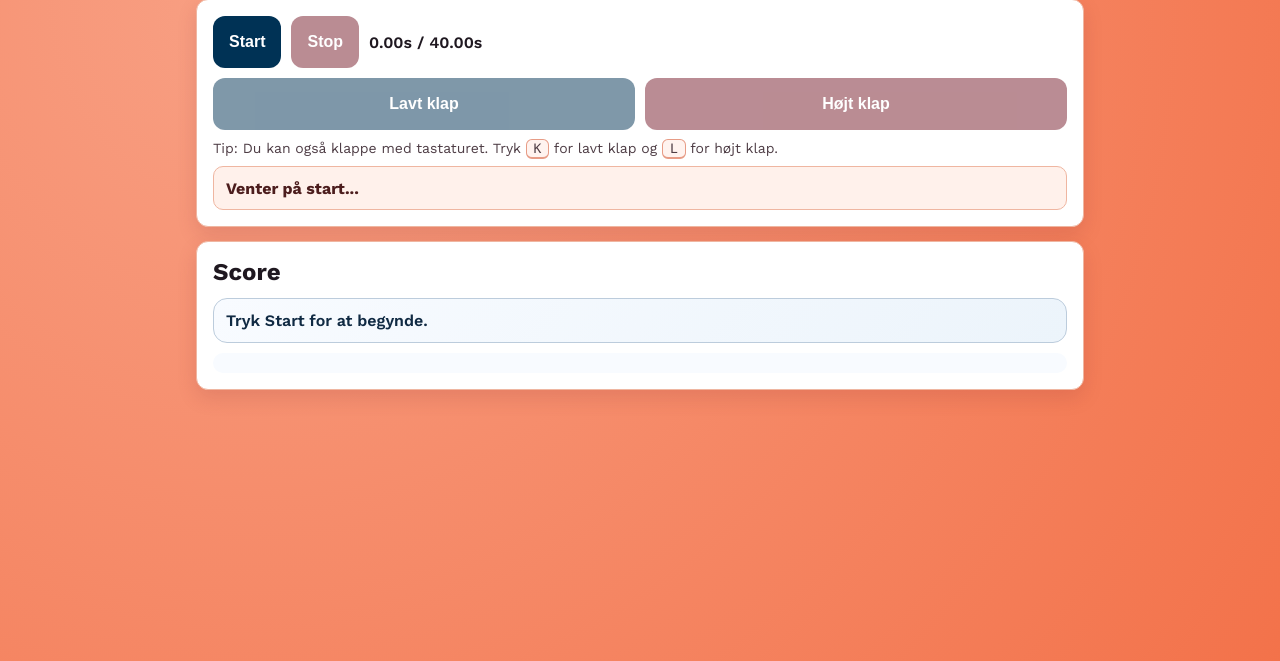
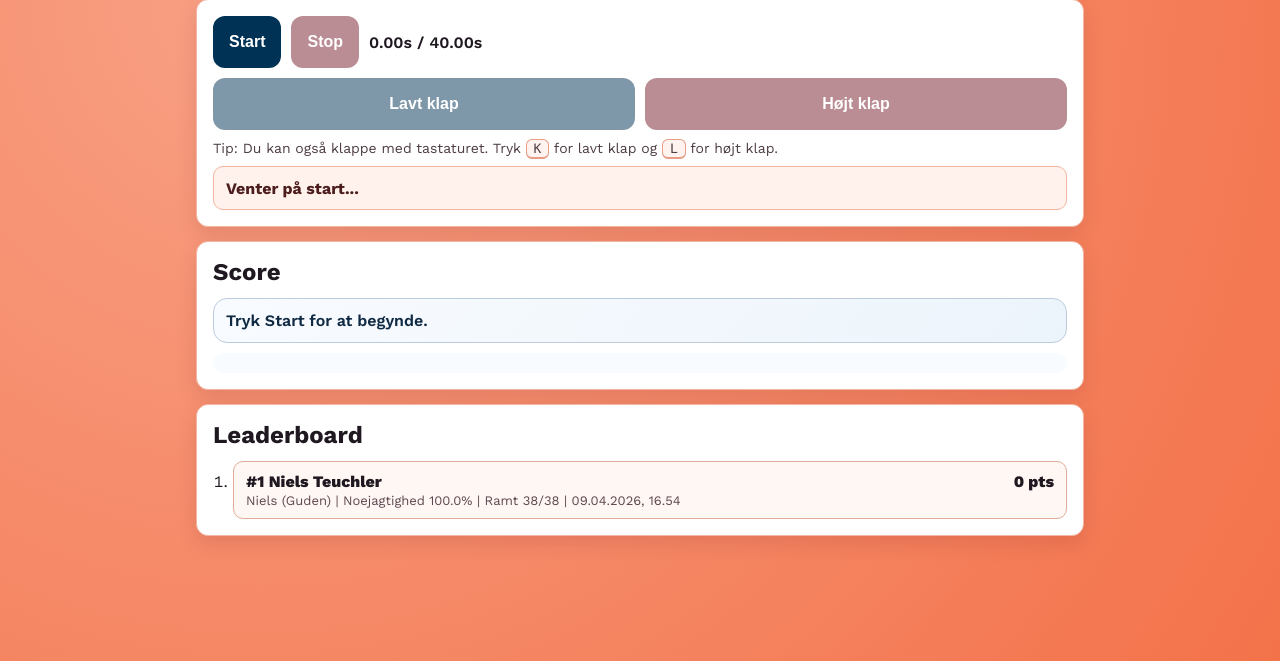
Before and after one commit to nteuchler/De3Sidste, a Flask app: page / in a window 1280 px wide. Shown: the part 163-824 px from the top of the page. Run offline with Flask 3, Linux system fonts and the light colour scheme.

Commit message:
added scoreboard

```diff
--- a/app.py
+++ b/app.py
@@ -1,11 +1,22 @@
 from pathlib import Path
+import json
 import os
+from threading import Lock
+import time
 from flask import Flask, render_template, send_from_directory, jsonify, request
 
 app = Flask(__name__)
 
 AUDIO_FILENAME = "I Want To Hold Your Hand.mp3"
 PLAY_DURATION_SECONDS = 40
+MAX_LEADERBOARD_ENTRIES = 10
+
+_leaderboard_lock = Lock()
+_leaderboard_file_env = os.environ.get("LEADERBOARD_FILE_PATH", "")
+if _leaderboard_file_env:
+    LEADERBOARD_FILE_PATH = Path(_leaderboard_file_env)
+else:
+    LEADERBOARD_FILE_PATH = Path(app.root_path) / "data" / "leaderboard.json"
 
 # Backend timing configuration.
 CLAP_KEY_BINDINGS = {
@@ -114,6 +125,64 @@ def rank_from_accuracy(accuracy: float) -> str:
     return "Niels (Guden)"
 
 
+def _safe_number(value, default=0.0) -> float:
+    try:
+        return float(value)
+    except (TypeError, ValueError):
+        return float(default)
+
+
+def load_leaderboard_entries() -> list[dict]:
+    if not LEADERBOARD_FILE_PATH.exists():
+        return []
+
+    try:
+        raw_data = LEADERBOARD_FILE_PATH.read_text(encoding="utf-8")
+        parsed = json.loads(raw_data)
+    except (OSError, json.JSONDecodeError):
+        return []
+
+    if not isinstance(parsed, list):
+        return []
+
+    entries = []
+    for row in parsed:
+        if not isinstance(row, dict):
+            continue
+        name = str(row.get("name", "")).strip()[:24]
+        if not name:
+            continue
+        entries.append(
+            {
+                "name": name,
+                "finalScore": int(_safe_number(row.get("finalScore"), 0)),
+                "accuracyScore": round(_safe_number(row.get("accuracyScore"), 0.0), 1),
+                "rank": str(row.get("rank", "Ukendt")),
+                "matchedCount": int(_safe_number(row.get("matchedCount"), 0)),
+                "expectedCount": int(_safe_number(row.get("expectedCount"), 0)),
+                "playedAt": int(_safe_number(row.get("playedAt"), 0)),
+            }
+        )
+    return entries
+
+
+def sort_and_trim_leaderboard(entries: list[dict]) -> list[dict]:
+    entries.sort(
+        key=lambda e: (
+            int(e.get("finalScore", 0)),
+            float(e.get("accuracyScore", 0.0)),
+            int(e.get("playedAt", 0)),
+        ),
+        reverse=True,
+    )
+    return entries[:MAX_LEADERBOARD_ENTRIES]
+
+
+def save_leaderboard_entries(entries: list[dict]) -> None:
+    LEADERBOARD_FILE_PATH.parent.mkdir(parents=True, exist_ok=True)
+    LEADERBOARD_FILE_PATH.write_text(json.dumps(entries, ensure_ascii=False, indent=2), encoding="utf-8")
+
+
 @app.get("/")
 def index():
     audio_exists = (Path(app.root_path) / AUDIO_FILENAME).exists()
@@ -150,6 +219,40 @@ def config():
             "ignoreWindowsSeconds": IGNORE_WINDOWS_SECONDS,
         }
     )
+
+
+@app.get("/leaderboard")
+def leaderboard_get():
+    with _leaderboard_lock:
+        entries = sort_and_trim_leaderboard(load_leaderboard_entries())
+    return jsonify({"entries": entries})
+
+
+@app.post("/leaderboard")
+def leaderboard_post():
+    payload = request.get_json(silent=True) or {}
+    name = str(payload.get("name", "")).strip()[:24]
+
+    if not name:
+        return jsonify({"error": "Name is required"}), 400
+
+    entry = {
+        "name": name,
+        "finalScore": int(_safe_number(payload.get("finalScore"), 0)),
+        "accuracyScore": round(_safe_number(payload.get("accuracyScore"), 0.0), 1),
+        "rank": str(payload.get("rank", "Ukendt")),
+        "matchedCount": int(_safe_number(payload.get("matchedCount"), 0)),
+        "expectedCount": int(_safe_number(payload.get("expectedCount"), 0)),
+        "playedAt": int(time.time() * 1000),
+    }
+
+    with _leaderboard_lock:
+        entries = load_leaderboard_entries()
+        entries.append(entry)
+        entries = sort_and_trim_leaderboard(entries)
+        save_leaderboard_entries(entries)
+
+    return jsonify({"saved": entry, "entries": entries})
 
 
 @app.post("/score")
--- a/static/css/styles.css
+++ b/static/css/styles.css
@@ -310,6 +310,84 @@ input[type="number"] {
   overflow-x: auto;
 }
 
+.leaderboard-entry {
+  margin-top: 14px;
+  border-top: 1px solid #efb6a1;
+  padding-top: 12px;
+}
+
+.leaderboard-entry label {
+  display: block;
+  margin-bottom: 8px;
+  font-weight: 700;
+}
+
+.leaderboard-entry-row {
+  gap: 8px;
+}
+
+#playerNameInput {
+  flex: 1 1 240px;
+  border: 1px solid #9fb3c8;
+  border-radius: 10px;
+  padding: 11px 12px;
+  font-size: 15px;
+}
+
+#saveScoreBtn {
+  border: none;
+  border-radius: 10px;
+  background: var(--primary);
+  color: #fff;
+  font-weight: 700;
+  font-size: 14px;
+  padding: 12px 14px;
+  cursor: pointer;
+}
+
+#saveScoreBtn:hover {
+  box-shadow: 0 8px 18px rgba(0, 50, 85, 0.24);
+}
+
+.leaderboard-message {
+  margin: 8px 0 0;
+  min-height: 20px;
+  font-size: 14px;
+  color: #2f4858;
+}
+
+.leaderboard-list {
+  margin: 0;
+  padding-left: 20px;
+  display: grid;
+  gap: 8px;
+}
+
+.leaderboard-item {
+  border: 1px solid #dfae9a;
+  border-radius: 10px;
+  background: #fff7f3;
+  padding: 10px 12px;
+}
+
+.leaderboard-main {
+  display: flex;
+  justify-content: space-between;
+  gap: 8px;
+  font-weight: 800;
+}
+
+.leaderboard-meta {
+  margin-top: 2px;
+  color: #5e4750;
+  font-size: 13px;
+}
+
+.leaderboard-empty {
+  list-style: none;
+  color: #5e4750;
+}
+
 @media (max-width: 640px) {
   .app {
     margin-top: 16px;
@@ -346,4 +424,9 @@ input[type="number"] {
   .win-stats {
     line-height: 1.4;
   }
+
+  #saveScoreBtn,
+  #playerNameInput {
+    width: 100%;
+  }
 }
--- a/static/js/app.js
+++ b/static/js/app.js
@@ -6,6 +6,11 @@ const timeDisplay = document.getElementById("timeDisplay");
 const scoreSummary = document.getElementById("scoreSummary");
 const scoreDetails = document.getElementById("scoreDetails");
 const liveFeedback = document.getElementById("liveFeedback");
+const leaderboardEntry = document.getElementById("leaderboardEntry");
+const playerNameInput = document.getElementById("playerNameInput");
+const saveScoreBtn = document.getElementById("saveScoreBtn");
+const leaderboardMessage = document.getElementById("leaderboardMessage");
+const leaderboardList = document.getElementById("leaderboardList");
 
 const rankClassByName = {
   "Dræn": "tier-draen",
@@ -33,12 +38,139 @@ const config = window.APP_CONFIG;
 const audio = new Audio("/audio");
 audio.preload = "auto";
 
+const LAST_PLAYER_NAME_KEY = "draenLastPlayerName";
+
 let runStartPerf = null;
 let uiTimer = null;
 let fadeTimer = null;
 let clapEvents = [];
 let isRunning = false;
 let feedbackTimer = null;
+let lastScoreResult = null;
+let leaderboardEntries = [];
+let hasSavedCurrentRun = false;
+
+function formatPlayedAt(playedAt) {
+  const timestamp = Number(playedAt || 0);
+  if (!timestamp) return "Ukendt tidspunkt";
+  const date = new Date(timestamp);
+  if (Number.isNaN(date.getTime())) return "Ukendt tidspunkt";
+  return date.toLocaleString("da-DK", {
+    day: "2-digit",
+    month: "2-digit",
+    year: "numeric",
+    hour: "2-digit",
+    minute: "2-digit",
+  });
+}
+
+function isTypingTarget(target) {
+  if (!target) return false;
+  const tag = (target.tagName || "").toLowerCase();
+  return tag === "input" || tag === "textarea" || target.isContentEditable;
+}
+
+function renderLeaderboard(entries = leaderboardEntries) {
+  leaderboardList.innerHTML = "";
+
+  if (entries.length === 0) {
+    leaderboardList.innerHTML = '<li class="leaderboard-empty">Ingen scores endnu. Spil en runde og gem den!</li>';
+    return;
+  }
+
+  entries.forEach((entry, index) => {
+    const li = document.createElement("li");
+    li.className = "leaderboard-item";
+    li.innerHTML = `
+      <div class="leaderboard-main">
+        <span>#${index + 1} ${entry.name}</span>
+        <span>${entry.finalScore} pts</span>
+      </div>
+      <div class="leaderboard-meta">
+        ${entry.rank} | Noejagtighed ${entry.accuracyScore.toFixed(1)}% | Ramt ${entry.matchedCount}/${entry.expectedCount} | ${formatPlayedAt(entry.playedAt)}
+      </div>
+    `;
+    leaderboardList.appendChild(li);
+  });
+}
+
+async function refreshLeaderboard() {
+  try {
+    const response = await fetch("/leaderboard");
+    if (!response.ok) {
+      throw new Error(`Leaderboard fejlede med status ${response.status}`);
+    }
+    const data = await response.json();
+    leaderboardEntries = Array.isArray(data.entries) ? data.entries : [];
+    renderLeaderboard(leaderboardEntries);
+  } catch {
+    leaderboardList.innerHTML = '<li class="leaderboard-empty">Kunne ikke hente leaderboard.</li>';
+  }
+}
+
+function showLeaderboardEntry(show) {
+  leaderboardEntry.hidden = !show;
+  if (!show) {
+    leaderboardMessage.textContent = "";
+  }
+}
+
+async function submitScoreToLeaderboard() {
+  if (!lastScoreResult) {
+    leaderboardMessage.textContent = "Spil en runde foerst.";
+    return;
+  }
+
+  if (hasSavedCurrentRun) {
+    leaderboardMessage.textContent = "Du har allerede gemt dit navn for denne runde.";
+    return;
+  }
+
+  const rawName = playerNameInput.value.trim();
+  if (!rawName) {
+    leaderboardMessage.textContent = "Skriv dit navn foer du gemmer.";
+    playerNameInput.focus();
+    return;
+  }
+
+  const safeName = rawName.slice(0, 24);
+  localStorage.setItem(LAST_PLAYER_NAME_KEY, safeName);
+
+  saveScoreBtn.disabled = true;
+  leaderboardMessage.textContent = "Gemmer score...";
+
+  try {
+    const response = await fetch("/leaderboard", {
+      method: "POST",
+      headers: { "Content-Type": "application/json" },
+      body: JSON.stringify({
+        name: safeName,
+        finalScore: Number(lastScoreResult.finalScore || 0),
+        accuracyScore: Number(lastScoreResult.accuracyScore || 0),
+        rank: String(lastScoreResult.rank || "Ukendt"),
+        matchedCount: Number(lastScoreResult.matchedCount || 0),
+        expectedCount: Number(lastScoreResult.expectedCount || 0),
+      }),
+    });
+
+    if (!response.ok) {
+      throw new Error(`Leaderboard gem fejlede med status ${response.status}`);
+    }
+
+    const data = await response.json();
+    leaderboardEntries = Array.isArray(data.entries) ? data.entries : [];
+    renderLeaderboard(leaderboardEntries);
+    hasSavedCurrentRun = true;
+    saveScoreBtn.disabled = true;
+    leaderboardMessage.textContent = `${safeName}, din score er gemt paa leaderboardet.`;
+  } catch {
+    leaderboardMessage.textContent = "Kunne ikke gemme score til serveren.";
+  } finally {
+    if (!hasSavedCurrentRun) {
+      saveScoreBtn.disabled = false;
+    }
+  }
+}
 
 function currentRunTime() {
   if (!runStartPerf) return 0;
@@ -117,11 +249,15 @@ function scheduleFadeOut() {
 
 function startRun() {
   clapEvents = [];
+  lastScoreResult = null;
+  hasSavedCurrentRun = false;
+  saveScoreBtn.disabled = false;
   scoreSummary.className = "score-summary-card";
   scoreSummary.textContent = "Spiller... Klap med knapperne!";
   scoreDetails.textContent = "";
   liveFeedback.classList.remove("low", "high");
   liveFeedback.textContent = "Lytter...";
+  showLeaderboardEntry(false);
 
   runStartPerf = performance.now();
   audio.currentTime = 0;
@@ -166,7 +302,17 @@ async function scoreRun() {
     }
 
     const result = await response.json();
+    lastScoreResult = result;
+    hasSavedCurrentRun = false;
+    saveScoreBtn.disabled = false;
     renderScoreCard(result);
+    showLeaderboardEntry(true);
+
+    if (!playerNameInput.value.trim()) {
+      const lastName = localStorage.getItem(LAST_PLAYER_NAME_KEY) || "";
+      playerNameInput.value = lastName;
+    }
+    playerNameInput.focus();
 
     const perPositionLines = (result.perPosition || []).map((p) => {
       const avgAbs = p.averageAbsErrorMs == null ? "-" : `${p.averageAbsErrorMs}ms`;
@@ -204,6 +350,7 @@ async function scoreRun() {
     scoreSummary.textContent = "Kunne ikke beregne denne runde.";
     scoreDetails.textContent = String(error);
     liveFeedback.textContent = "Score fejlede.";
+    showLeaderboardEntry(false);
   }
 }
 
@@ -211,8 +358,19 @@ startBtn.addEventListener("click", startRun);
 stopBtn.addEventListener("click", stopPlaybackAndScore);
 lowBtn.addEventListener("click", () => registerClap("low"));
 highBtn.addEventListener("click", () => registerClap("high"));
+saveScoreBtn.addEventListener("click", submitScoreToLeaderboard);
+playerNameInput.addEventListener("keydown", (event) => {
+  if (event.key === "Enter") {
+    event.preventDefault();
+    submitScoreToLeaderboard();
+  }
+});
 
 window.addEventListener("keydown", (event) => {
+  if (isTypingTarget(event.target)) {
+    return;
+  }
+
   const key = event.key.toLowerCase();
 
   if (key === "k") {
@@ -225,3 +383,4 @@ window.addEventListener("keydown", (event) => {
 });
 
 renderTime();
+refreshLeaderboard();
--- a/templates/index.html
+++ b/templates/index.html
@@ -36,6 +36,20 @@
         <h2>Score</h2>
         <div id="scoreSummary" class="score-summary-card">Tryk Start for at begynde.</div>
         <pre id="scoreDetails"></pre>
+
+        <div id="leaderboardEntry" class="leaderboard-entry" hidden>
+          <label for="playerNameInput">Skriv dit navn til leaderboard</label>
+          <div class="row leaderboard-entry-row">
+            <input id="playerNameInput" type="text" maxlength="24" placeholder="Dit navn" autocomplete="name" />
+            <button id="saveScoreBtn" type="button">Gem score</button>
+          </div>
+          <p id="leaderboardMessage" class="leaderboard-message"></p>
+        </div>
+      </section>
+
+      <section class="panel">
+        <h2>Leaderboard</h2>
+        <ol id="leaderboardList" class="leaderboard-list"></ol>
       </section>
     </main>
 
```
Also changed, not shown: data/leaderboard.json (added, +11 -0 lines), render.yaml (+7 -0 lines).
